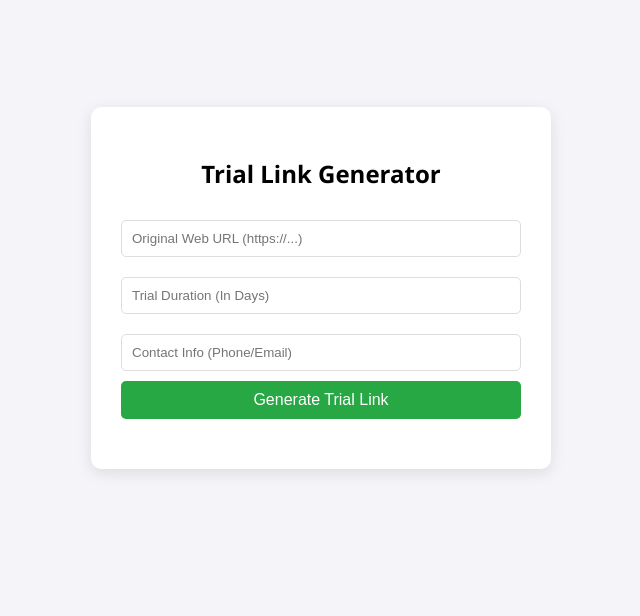
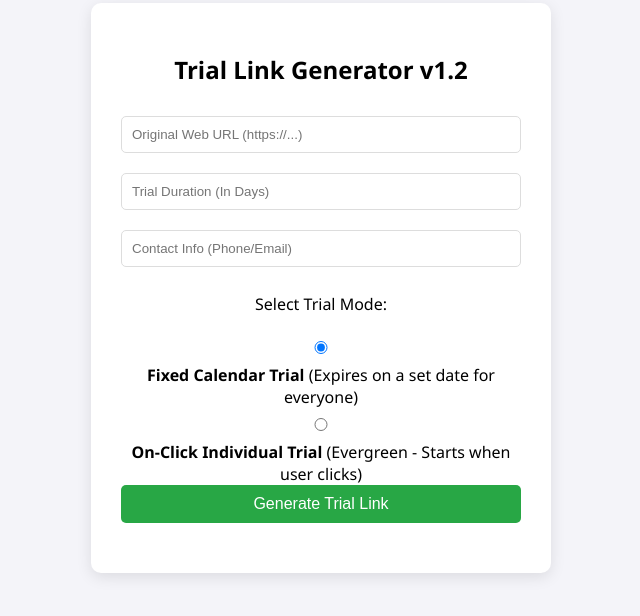
Before and after one commit to mshafat/proxylayerfprtrial, a website: page index.html in a window 1280 px wide. Shown: the part 112-728 px from the top of the page, without its empty margins (319-959 px from the left). Drawn offline with Linux system fonts and the light colour scheme.

Commit message:
Update index.html

```diff
--- a/index.html
+++ b/index.html
@@ -3,18 +3,29 @@
 <head>
     <meta charset="UTF-8">
     <meta name="viewport" content="width=device-width, initial-scale=1.0">
-    <title>Web App Trial Link Generator v1.1</title>
+    <title>Web App Trial Link Generator v1.2</title>
     <link rel="stylesheet" href="style.css">
 </head>
 <body>
     <div class="container">
-        <h2>Trial Link Generator</h2>
+        <h2>Trial Link Generator v1.2</h2>
         <div class="form-group">
             <input type="text" id="targetUrl" placeholder="Original Web URL (https://...)">
             <input type="number" id="days" placeholder="Trial Duration (In Days)">
+            <input type="text" id="contactInfo" placeholder="Contact Info (Phone/Email)">
 
-            <!-- Contact fields to show after expiry -->
-            <input type="text" id="contactInfo" placeholder="Contact Info (Phone/Email)">
+            <!-- New Mode Selection -->
+            <div class="mode-selection">
+                <p>Select Trial Mode:</p>
+                <label>
+                    <input type="radio" name="trialMode" value="fixed" checked>
+                    <strong>Fixed Calendar Trial</strong> (Expires on a set date for everyone)
+                </label>
+                <label>
+                    <input type="radio" name="trialMode" value="evergreen">
+                    <strong>On-Click Individual Trial</strong> (Evergreen - Starts when user clicks)
+                </label>
+            </div>
 
             <button onclick="generateLink()">Generate Trial Link</button>
         </div>
```
